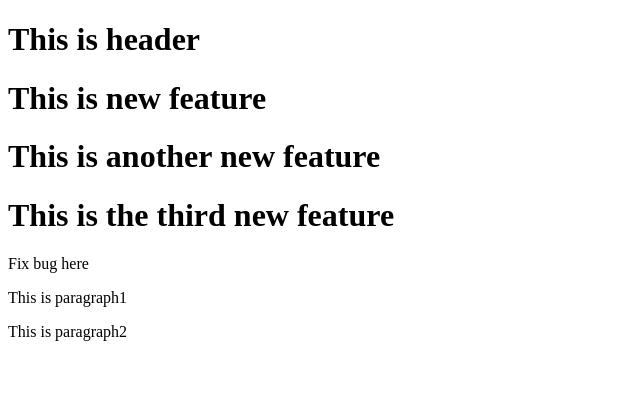
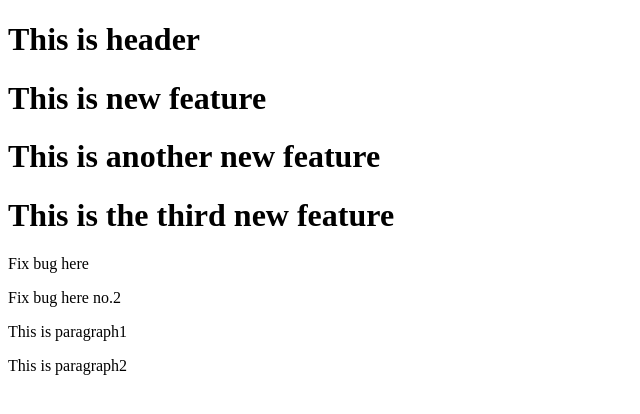
Before and after one commit to aphiwat03/sample_git2, a plain HTML site: page index.html in a window 1280 px wide. Shown: the whole page, without its empty margins (0-640 px from the left). Drawn offline with Linux system fonts and the light colour scheme.

Commit message:
Fix #2 successfully

```diff
--- a/index.html
+++ b/index.html
@@ -7,6 +7,7 @@
 <h1>This is another new feature</h1>
 <h1>This is the third new feature</h1>
 <p>Fix bug here</p>
+<p>Fix bug here no.2</p>
 <p>This is paragraph1</p>
 <p>This is paragraph2</p>
 </body>
```
